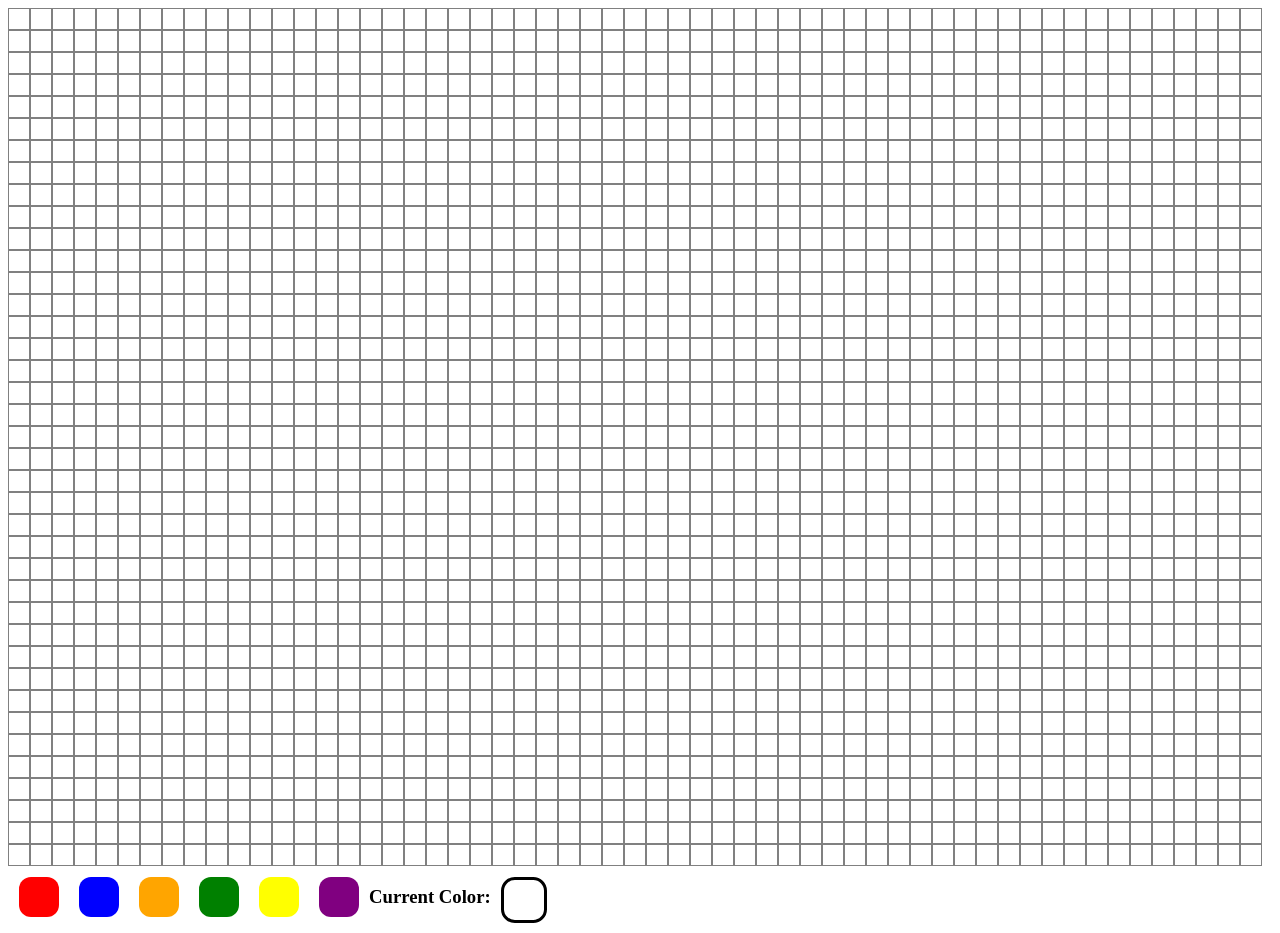
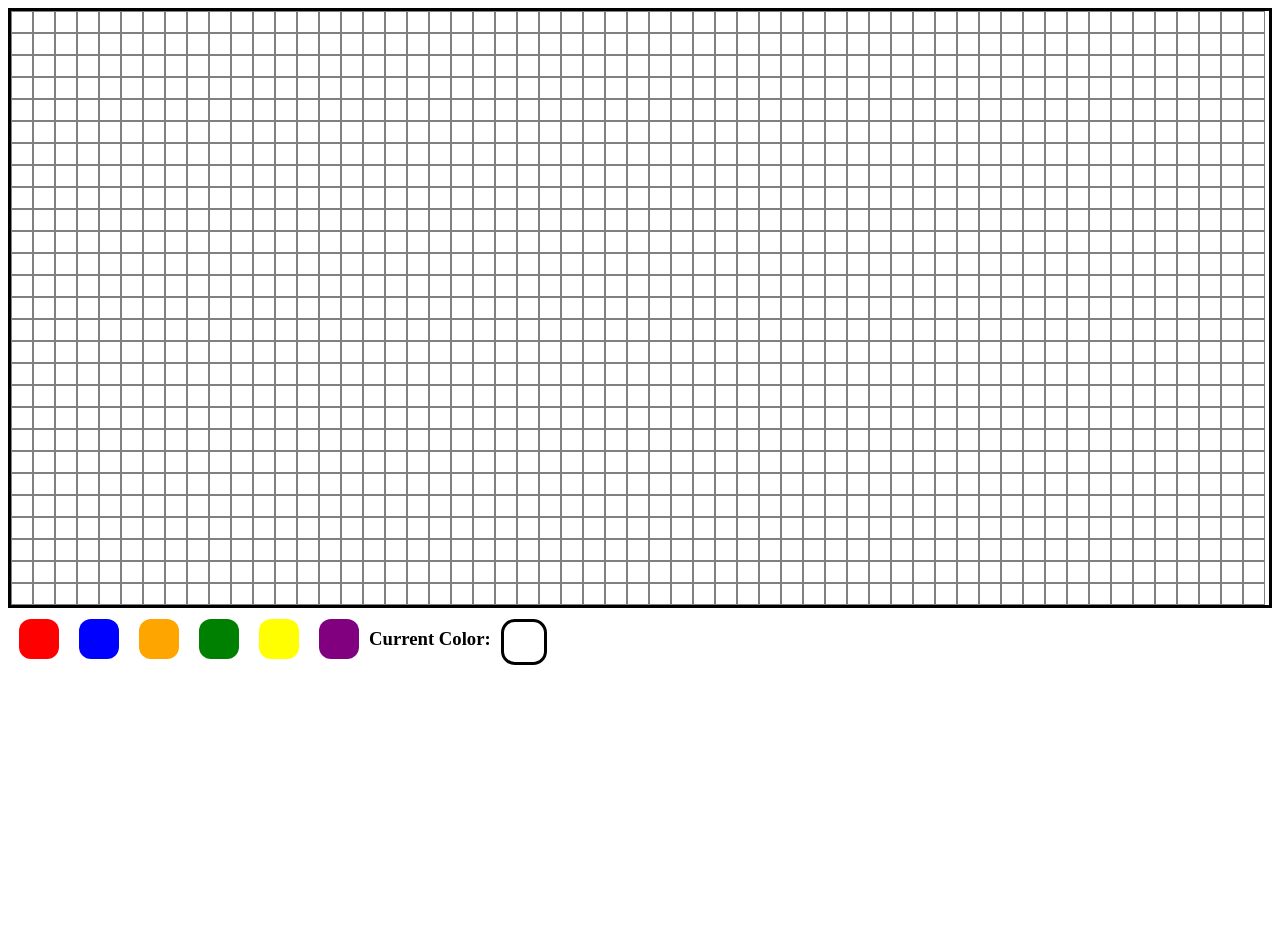
Before and after one commit to gannonk08/pixel-art-maker, a website: page src/index.html in a window 1280 px wide. After the commit the page ends 800 px from the top, so only its background shows below. Drawn offline with nearby package versions, Linux system fonts and the light colour scheme.

Commit message:
ghb pages

```diff
--- a/src/main.js
+++ b/src/main.js
@@ -6,7 +6,7 @@ $(function() {
     function newCanvas() {
         var pixel;
         var canvas = $('#canvas')
-        for (var i = 0; i < 2223; i++) {
+        for (var i = 0; i < 1539; i++) {
             canvas.append($('<div class="pixel"></div>'));
         }
     }
@@ -30,4 +30,5 @@ $(function() {
     }
     colorSelector();
 
+
 }());
--- a/src/style.css
+++ b/src/style.css
@@ -1,8 +1,12 @@
 #canvas, #pallete {
+    border-color: black;
+    border-width: medium;
+    border-style: solid;
     display: flex;
     flex-wrap: wrap;
 }
 .pixel {
+    /*border-radius: 50%;*/
     height: 20px;
     width: 20px;
     border-color: gray;
```
